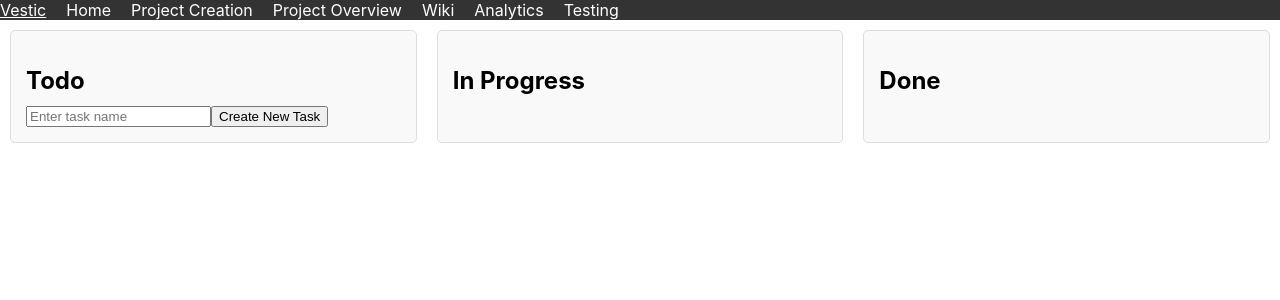
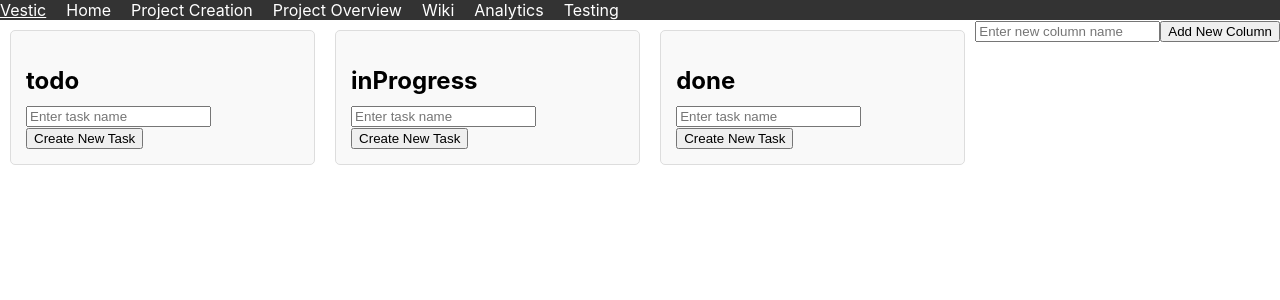
Before and after one commit to Sam772/Vestic, a React (Create React App) app: page /projectoverview in a window 1280 px wide. Shown: the top 300 px of the page. Built offline with nearby package versions, Linux system fonts and the light colour scheme.

Commit message:
Column creation and renaming

```diff
--- a/src/pages/ProjectOverview.tsx
+++ b/src/pages/ProjectOverview.tsx
@@ -29,9 +29,17 @@ const initialTasks: Tasks = {
 
 const KanbanBoard: React.FC = () => {
   const [tasks, setTasks] = useState<Tasks>(initialTasks);
-  const [newTaskText, setNewTaskText] = useState<string>('');
   const [selectedTaskId, setSelectedTaskId] = useState<number | null>(null);
   const [isModalOpen, setIsModalOpen] = useState(false);
+
+  const [columnOrder, setColumnOrder] = useState<ColumnName[]>([ColumnName.TODO, ColumnName.IN_PROGRESS, ColumnName.DONE]);
+  const [selectedColumn, setSelectedColumn] = useState<string | null>(null);
+
+  const [newTaskTexts, setNewTaskTexts] = useState<{[key: string]: string}>({
+    todo: '',
+    inProgress: '',
+    done: '',
+  });
 
   const openModal = (taskId: number) => {
     setSelectedTaskId(taskId);
@@ -41,6 +49,31 @@ const KanbanBoard: React.FC = () => {
   const closeModal = () => {
     setSelectedTaskId(null);
     setIsModalOpen(false);
+  };
+
+  const handleNewTaskTextChange = (columnName: ColumnName, newText: string) => {
+    setNewTaskTexts(prevTexts => ({
+      ...prevTexts,
+      [columnName]: newText,
+    }));
+  };
+
+  const handleCreateNewTask = (columnName: ColumnName) => {
+    const text = newTaskTexts[columnName];
+    if (text.trim() !== '') {
+      const newTask: Task = {
+        id: Date.now(),
+        text: text,
+      };
+      setTasks(prevTasks => ({
+        ...prevTasks,
+        [columnName]: [...prevTasks[columnName], newTask],
+      }));
+      setNewTaskTexts(prevTexts => ({
+        ...prevTexts,
+        [columnName]: '',
+      }));
+    }
   };
 
   const handleTaskRename = (taskId: number, newTaskName: string) => {
@@ -58,7 +91,7 @@ const KanbanBoard: React.FC = () => {
   const targetTask = tasks[sourceColumn].find(task => task.id === taskId);
 
   if (!targetTask) {
-    return; // handle the case where the task is not found
+    return;
   }
 
   const targetTasks = [...tasks[targetColumn], targetTask];
@@ -68,20 +101,6 @@ const KanbanBoard: React.FC = () => {
       [sourceColumn]: sourceTasks,
       [targetColumn]: targetTasks,
     }));
-  };
-
-  const handleCreateNewTask = () => {
-    if (newTaskText.trim() !== '') {
-      const newTask: Task = {
-        id: Date.now(), // Generating a unique id for the new task
-        text: newTaskText,
-      };
-      setTasks(prevTasks => ({
-        ...prevTasks,
-        todo: [...prevTasks.todo, newTask],
-      }));
-      setNewTaskText(''); // Clearing the input field after creating the new task
-    }
   };
 
   const deleteTask = (taskId: number) => {
@@ -100,20 +119,58 @@ const KanbanBoard: React.FC = () => {
         return task.text;
       }
     }
-    return ''; // Task not found
+    return '';
+  };
+
+  const handleCreateNewColumn = (columnName: ColumnName | null, newName: string) => {
+    if (columnName !== null) {
+      if (newName.trim() !== '') {
+        setTasks(prevTasks => {
+          const updatedTasks = {...prevTasks};
+          updatedTasks[newName as ColumnName] = updatedTasks[columnName];
+          delete updatedTasks[columnName];
+          return updatedTasks;
+        });
+        setColumnOrder(prevOrder => {
+          const newOrder = [...prevOrder];
+          const index = newOrder.indexOf(columnName);
+          if (index !== -1) {
+            newOrder[index] = newName as ColumnName;
+          }
+          return newOrder;
+        });
+        setSelectedColumn(null);
+      }
+    } else {
+      if (newName.trim() !== '') {
+        setTasks(prevTasks => ({
+          ...prevTasks,
+          [newName.trim()]: [],
+        }));
+        setColumnOrder(prevOrder => [...prevOrder, newName as ColumnName]);
+      }
+    }
   };
 
   return (
     <div className="kanban-board">
-      <div className="column" onDrop={(e) => {
-        e.preventDefault();
-        const taskId = +e.dataTransfer.getData('taskId');
-        const sourceColumn = e.dataTransfer.getData('sourceColumn') as keyof Tasks;
-        moveTask(taskId, sourceColumn, 'todo');
-      }}
-        onDragOver={(e) => e.preventDefault()}>
-        <h2>Todo</h2>
-        {tasks.todo.map(task => (
+      {columnOrder.map(columnName => (
+        <div key={columnName} className="column">
+          <h2>
+            {selectedColumn === columnName ? (
+              <div>
+                <input
+                  type="text"
+                  value={columnName}
+                  onChange={(e) => handleCreateNewColumn(columnName as ColumnName, e.target.value)}
+                />
+                <button onClick={() => setSelectedColumn(null)}>Save</button>
+              </div>
+            ) : (
+              <span onClick={() => setSelectedColumn(columnName)}>{columnName}</span>
+            )}
+          </h2>
+          {tasks[columnName].map(task => (
             <Task
               key={task.id}
               id={task.id}
@@ -122,67 +179,30 @@ const KanbanBoard: React.FC = () => {
               draggable
               onDragStart={(e) => {
                 e.dataTransfer.setData('taskId', String(task.id));
-              e.dataTransfer.setData('sourceColumn', 'todo');
+                e.dataTransfer.setData('sourceColumn', columnName);
               }}
             />
           ))}
           <div>
             <input
               type="text"
-            value={newTaskText}
-            onChange={(e) => setNewTaskText(e.target.value)}
+              value={newTaskTexts[columnName]}
+              onChange={(e) => handleNewTaskTextChange(columnName as ColumnName, e.target.value)}
               placeholder="Enter task name"
             />
-          <button onClick={handleCreateNewTask}>Create New Task</button>
+            <button onClick={() => handleCreateNewTask(columnName as ColumnName)}>Create New Task</button>
           </div>
         </div>
-
-      <div className="column" onDrop={(e) => {
-        e.preventDefault();
-        const taskId = +e.dataTransfer.getData('taskId');
-        const sourceColumn = e.dataTransfer.getData('sourceColumn') as keyof Tasks;
-        moveTask(taskId, sourceColumn, 'inProgress');
-      }}
-        onDragOver={(e) => e.preventDefault()}>
-        <h2>In Progress</h2>
-        {tasks.inProgress.map(task => (
-          <Task
-            key={task.id}
-            id={task.id}
-            text={task.text}
-            onClick={() => openModal(task.id)}
-            draggable
-            onDragStart={(e) => {
-              e.dataTransfer.setData('taskId', String(task.id));
-              e.dataTransfer.setData('sourceColumn', 'inProgress');
-            }}
+      ))}
+      <div>
+        <input
+          type="text"
+          value={""}
+          onChange={(e) => setSelectedColumn(e.target.value)}
+          placeholder="Enter new column name"
         />
-        ))}
+        <button onClick={() => handleCreateNewColumn(null, selectedColumn!)}>Add New Column</button>
       </div>
-
-      <div className="column" onDrop={(e) => {
-        e.preventDefault();
-        const taskId = +e.dataTransfer.getData('taskId');
-        const sourceColumn = e.dataTransfer.getData('sourceColumn') as keyof Tasks;
-        moveTask(taskId, sourceColumn, 'done');
-      }}
-        onDragOver={(e) => e.preventDefault()}>
-        <h2>Done</h2>
-        {tasks.done.map(task => (
-          <Task
-            key={task.id}
-            id={task.id}
-            text={task.text}
-            onClick={() => openModal(task.id)}
-            draggable
-            onDragStart={(e) => {
-              e.dataTransfer.setData('taskId', String(task.id));
-              e.dataTransfer.setData('sourceColumn', 'done');
-            }}
-          />
-        ))}
-      </div>
-
       {isModalOpen && (
         <TaskModal
           isOpen={isModalOpen}
```
Lines whose indentation alone changed are shown as unchanged.
